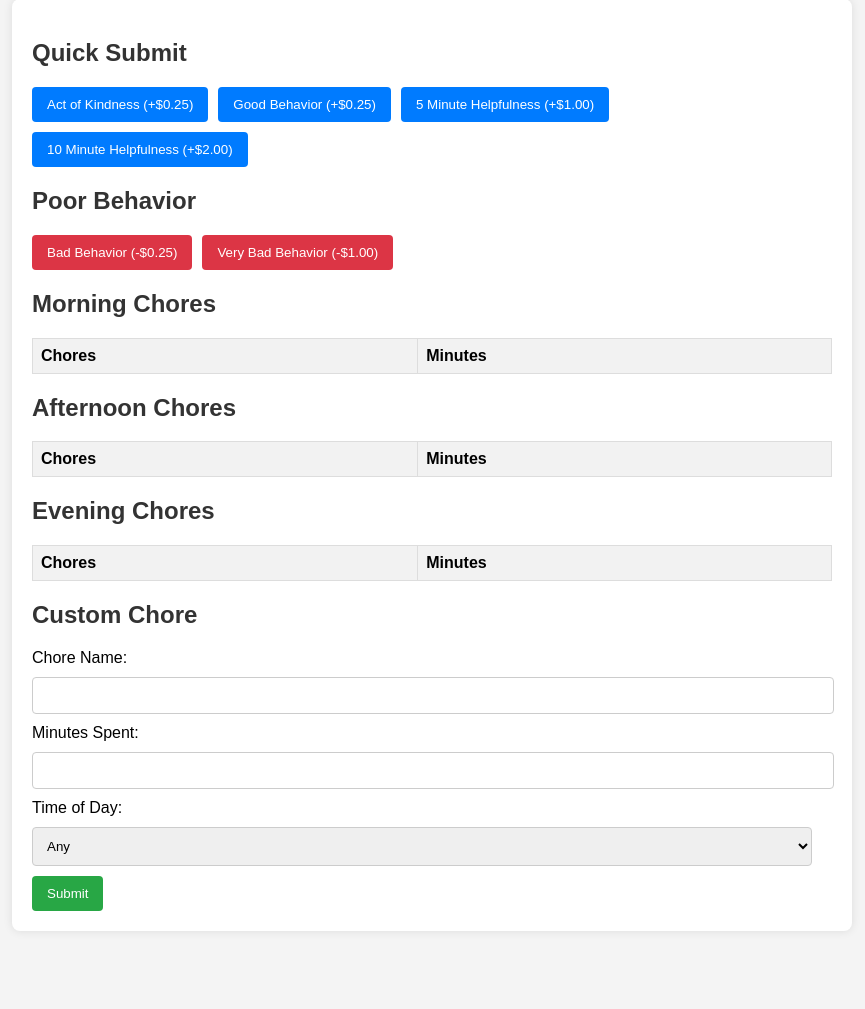
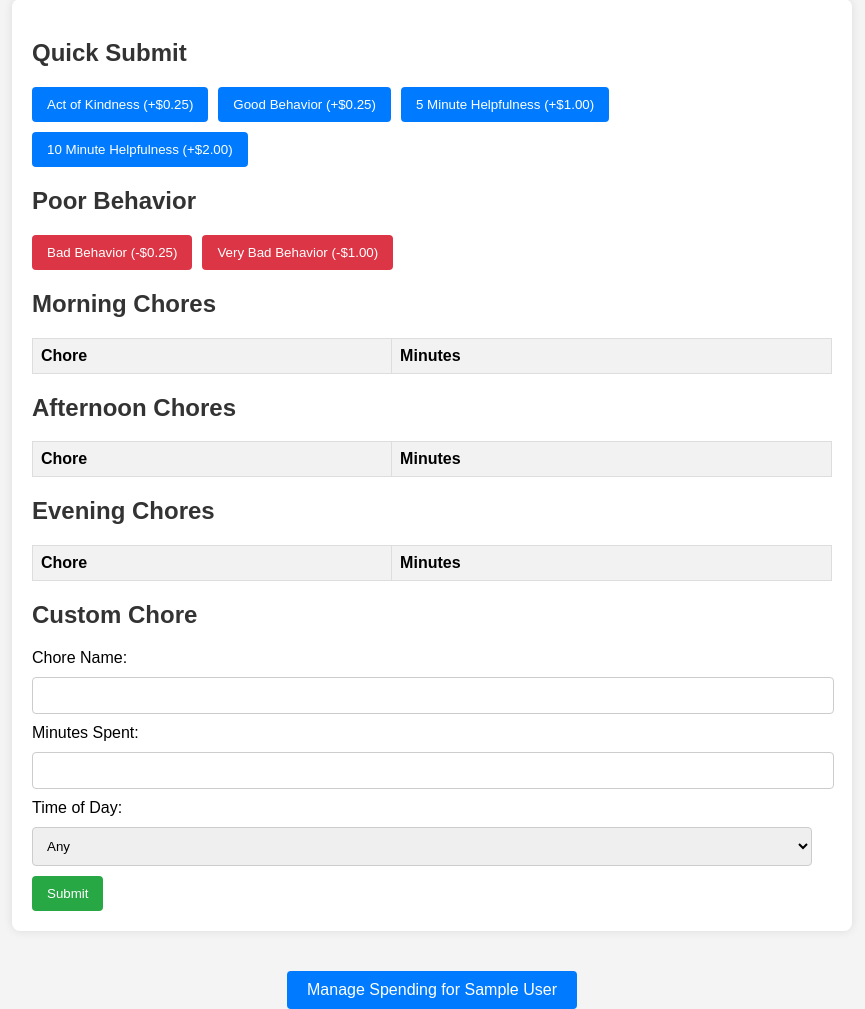
Before and after one commit to mmorrisj/ChoreTracker, a Flask app: page /manage_chores/1 in a window 1280 px wide. Shown: the part 101-1110 px from the top of the page, without its empty margins (208-1073 px from the left). Before the commit the page ends 1012 px from the top, so only its background shows below. Run offline with Flask 2, Linux system fonts and the light colour scheme; the visitor is signed in with stand-in values (Sample User, id 1); data comes from the database, SQL or seed files in the repository; lists and menus that the app fills with data are empty.

Commit message:
Update manage_chores.html

```diff
--- a/templates/manage_chores.html
+++ b/templates/manage_chores.html
@@ -78,6 +78,19 @@
         .poor-behavior button:hover {
             background-color: #c82333;
         }
+        .spending-link {
+            display: block;
+            margin-top: 20px;
+            padding: 10px 20px;
+            background-color: #007bff;
+            color: white;
+            text-align: center;
+            text-decoration: none;
+            border-radius: 4px;
+        }
+        .spending-link:hover {
+            background-color: #0056b3;
+        }
     </style>
 </head>
 <body>
@@ -89,21 +102,19 @@
             <button type="submit" name="quick_submit" value="Good Behavior">Good Behavior (+$0.25)</button>
             <button type="submit" name="quick_submit" value="5 Minute Helpfulness">5 Minute Helpfulness (+$1.00)</button>
             <button type="submit" name="quick_submit" value="10 Minute Helpfulness">10 Minute Helpfulness (+$2.00)</button>
-            <!-- Add more quick submit buttons as needed -->
         </div>
 
         <h2>Poor Behavior</h2>
         <div class="poor-behavior">
             <button type="submit" name="quick_submit" value="Bad Behavior">Bad Behavior (-$0.25)</button>
             <button type="submit" name="quick_submit" value="Very Bad Behavior">Very Bad Behavior (-$1.00)</button>
-            <!-- Add more poor behavior buttons as needed -->
         </div>
 
         <h2>Morning Chores</h2>
         <table>
             <thead>
                 <tr>
-                    <th>Chores</th>
+                    <th>Chore</th>
                     <th>Minutes</th>
                 </tr>
             </thead>
@@ -124,7 +135,7 @@
         <table>
             <thead>
                 <tr>
-                    <th>Chores</th>
+                    <th>Chore</th>
                     <th>Minutes</th>
                 </tr>
             </thead>
@@ -145,7 +156,7 @@
         <table>
             <thead>
                 <tr>
-                    <th>Chores</th>
+                    <th>Chore</th>
                     <th>Minutes</th>
                 </tr>
             </thead>
@@ -182,5 +193,8 @@
         </div>
         <button type="submit">Submit</button>
     </form>
+
+    <!-- Link to manage spending page for the same child -->
+    <a href="{{ url_for('manage_spending', child_id=child['id']) }}" class="spending-link">Manage Spending for {{ child['name'] }}</a>
 </body>
 </html>
```
